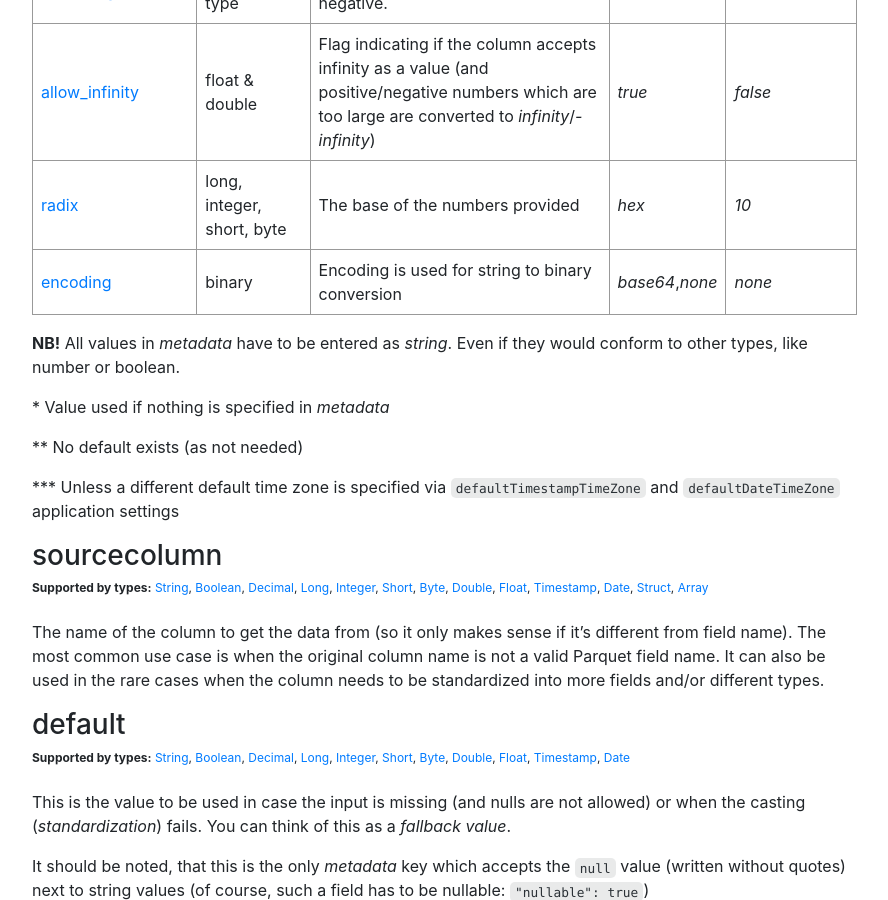
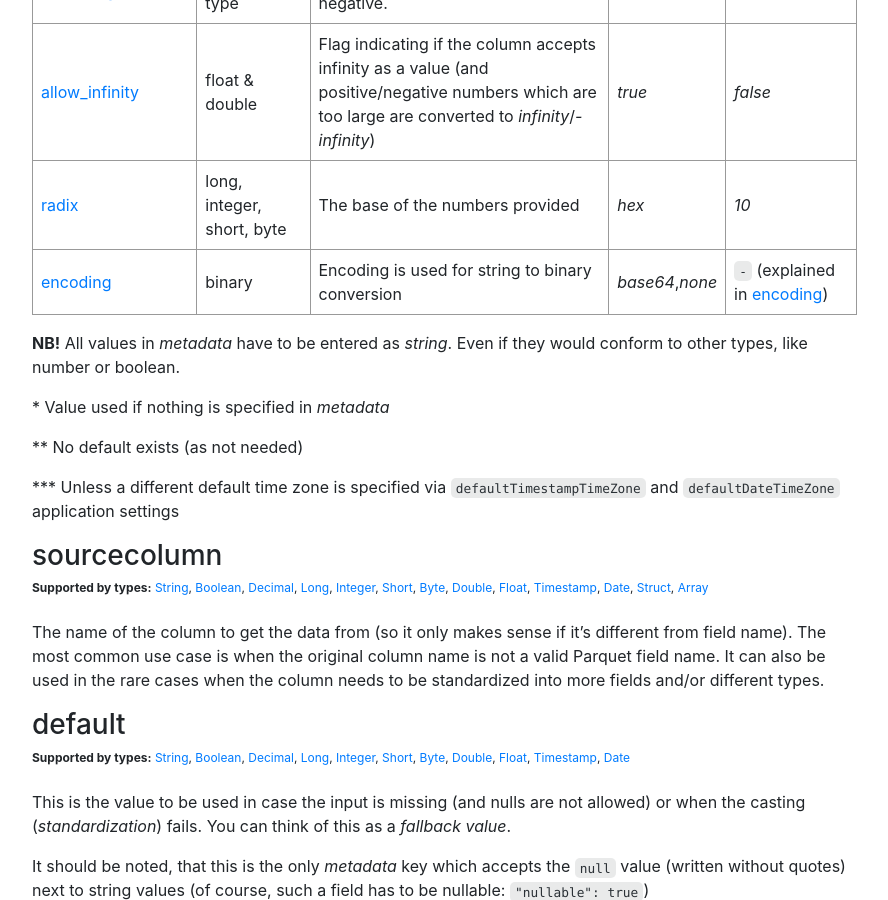
Before and after one commit to AbsaOSS/enceladus, a Jekyll site: the page built from _docs/2.0.0/usage/schema.md, in a window 1280 px wide and 900 px high, scrolled down 6429 px. Shown: the whole window, without its empty margins (338-1226 px from the left). Built offline with Jekyll 4.4.1, drawn with Linux system fonts in a browser that asks for light colours; nearby versions of some CDN libraries.

Commit message:
#1235 encoding default = `-` + link

```diff
--- a/_docs/2.0.0/usage/schema.md
+++ b/_docs/2.0.0/usage/schema.md
@@ -260,19 +260,19 @@
 *Standardization* can be influenced by `metadata` in the schema of the data. The `metadata` are optional properties.
 Here are the recognized ones with the description of their purpose (with detailed description below):
 
-| Property                                  | Target data type            | Description                                                                                                                                           | Example         | Default[\*](#metadata-star)              |
-|-------------------------------------------|-----------------------------|-------------------------------------------------------------------------------------------------------------------------------------------------------|-----------------|------------------------------------------|
-| [sourcecolumn](#sourcecolumn)             | any                         | The source column to provide data of the described column                                                                                             | *id*            | `-`[\*\*](#metadata-star-star)           |
-| [default](#default)                       | any atomic type             | Default value to use in case data are missing                                                                                                         | *0*             | `-`[\*\*](#metadata-star-star)           |
-| [pattern](#pattern)                       | timestamp & date            | Pattern for the timestamp or date representation                                                                                                      | *dd.MM.yy*      | *yyyy-MM-dd HH:mm:ss* **/** *yyyy-MM-dd* |
-| [timezone](#timezone)                     | timestamp (also date)       | The time zone of the timestamp when that is not part of the pattern (NB! for date it can return unexpected results)                                   | *US/Pacific*    | *UTC*[\*\*\*](#metadata-star-star-star)  |
-| [pattern](#pattern)                       | any numeric type            | Pattern for the number representation                                                                                                                 | \#,\#\#0.\#     | `-`[\*\*](#metadata-star-star)           |
-| [decimal_separator](#decimal_separator)   | any numeric type            | The character separating the integer and the fractional parts of the number                                                                           | *,*             | *.*                                      |
-| [grouping_separator](#grouping_separator) | any numeric type            | Character to mark boundaries between orders of magnitude, usually to mark thousands, millions etc.                                                    | *\_*            | *,*                                      |
-| [minus_sign](#minus_sign)                 | any numeric type            | Character to mark the number is negative.                                                                                                             | *N*             | *-*                                      |
-| [allow_infinity](#allow_infinity)         | float & double              | Flag indicating if the column accepts infinity as a value (and positive/negative numbers which are too large are converted to *infinity*/*-infinity*) | *true*          | *false*                                  |
-| [radix](#radix)                           | long, integer, short, byte  | The base of the numbers provided                                                                                                                      | *hex*           | *10*                                     |
-| [encoding](#encoding)                     | binary                      | Encoding is used for string to binary conversion                                                                                                      | *base64*,*none* | *none*                                   |
+| Property                                  | Target data type            | Description                                                                                                                                           | Example         | Default[\*](#metadata-star)                  |
+|-------------------------------------------|-----------------------------|-------------------------------------------------------------------------------------------------------------------------------------------------------|-----------------|----------------------------------------------|
+| [sourcecolumn](#sourcecolumn)             | any                         | The source column to provide data of the described column                                                                                             | *id*            | `-`[\*\*](#metadata-star-star)               |
+| [default](#default)                       | any atomic type             | Default value to use in case data are missing                                                                                                         | *0*             | `-`[\*\*](#metadata-star-star)               |
+| [pattern](#pattern)                       | timestamp & date            | Pattern for the timestamp or date representation                                                                                                      | *dd.MM.yy*      | *yyyy-MM-dd HH:mm:ss* **/** *yyyy-MM-dd*     |
+| [timezone](#timezone)                     | timestamp (also date)       | The time zone of the timestamp when that is not part of the pattern (NB! for date it can return unexpected results)                                   | *US/Pacific*    | *UTC*[\*\*\*](#metadata-star-star-star)      |
+| [pattern](#pattern)                       | any numeric type            | Pattern for the number representation                                                                                                                 | \#,\#\#0.\#     | `-`[\*\*](#metadata-star-star)               |
+| [decimal_separator](#decimal_separator)   | any numeric type            | The character separating the integer and the fractional parts of the number                                                                           | *,*             | *.*                                          |
+| [grouping_separator](#grouping_separator) | any numeric type            | Character to mark boundaries between orders of magnitude, usually to mark thousands, millions etc.                                                    | *\_*            | *,*                                          |
+| [minus_sign](#minus_sign)                 | any numeric type            | Character to mark the number is negative.                                                                                                             | *N*             | *-*                                          |
+| [allow_infinity](#allow_infinity)         | float & double              | Flag indicating if the column accepts infinity as a value (and positive/negative numbers which are too large are converted to *infinity*/*-infinity*) | *true*          | *false*                                      |
+| [radix](#radix)                           | long, integer, short, byte  | The base of the numbers provided                                                                                                                      | *hex*           | *10*                                         |
+| [encoding](#encoding)                     | binary                      | Encoding is used for string to binary conversion                                                                                                      | *base64*,*none* | `-` (explained in [encoding](#encoding))     |
 
 **NB!** All values in _metadata_ have to be entered as *string*. Even if they would conform to other types, like number
 or boolean.
```
